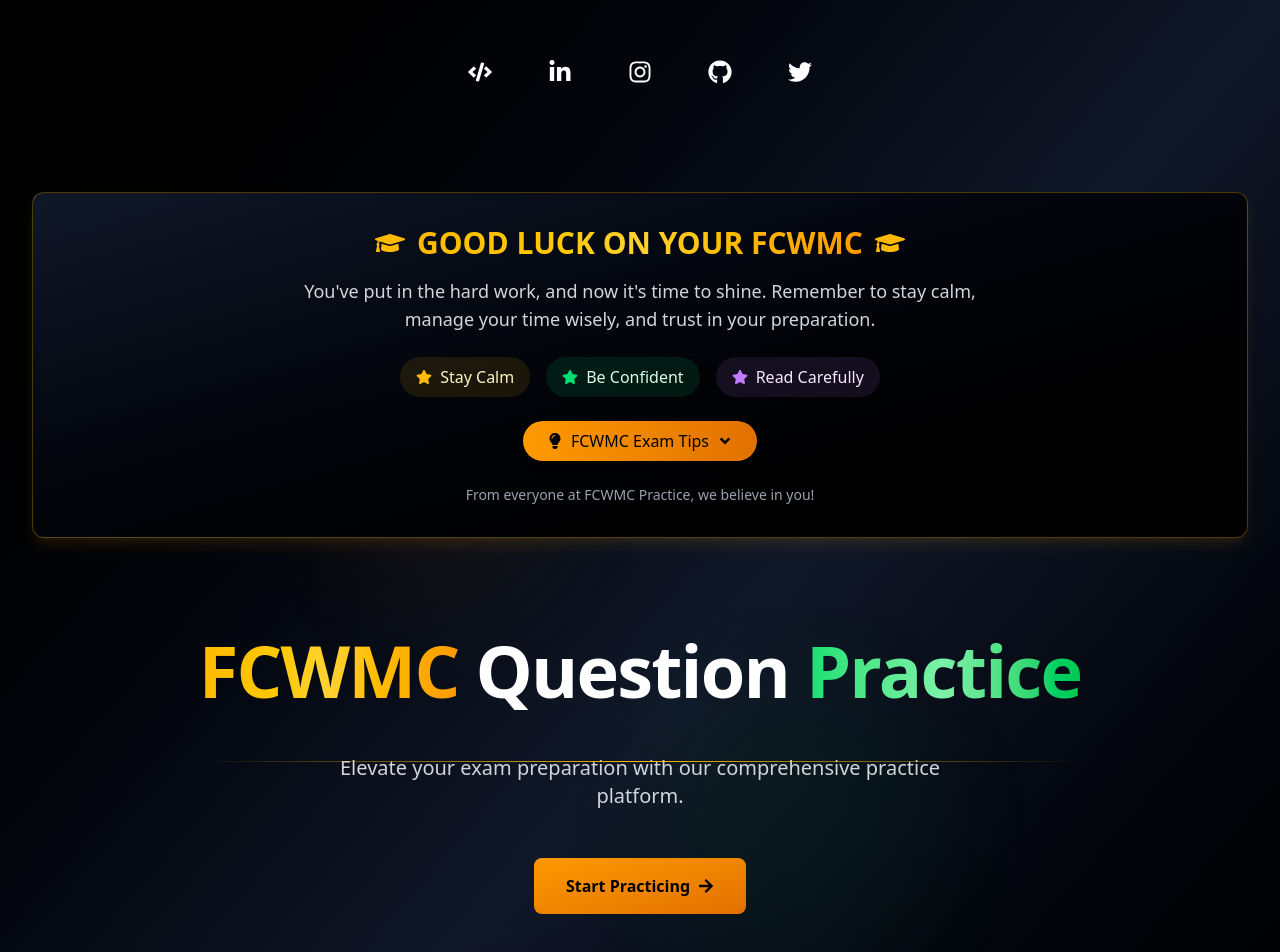
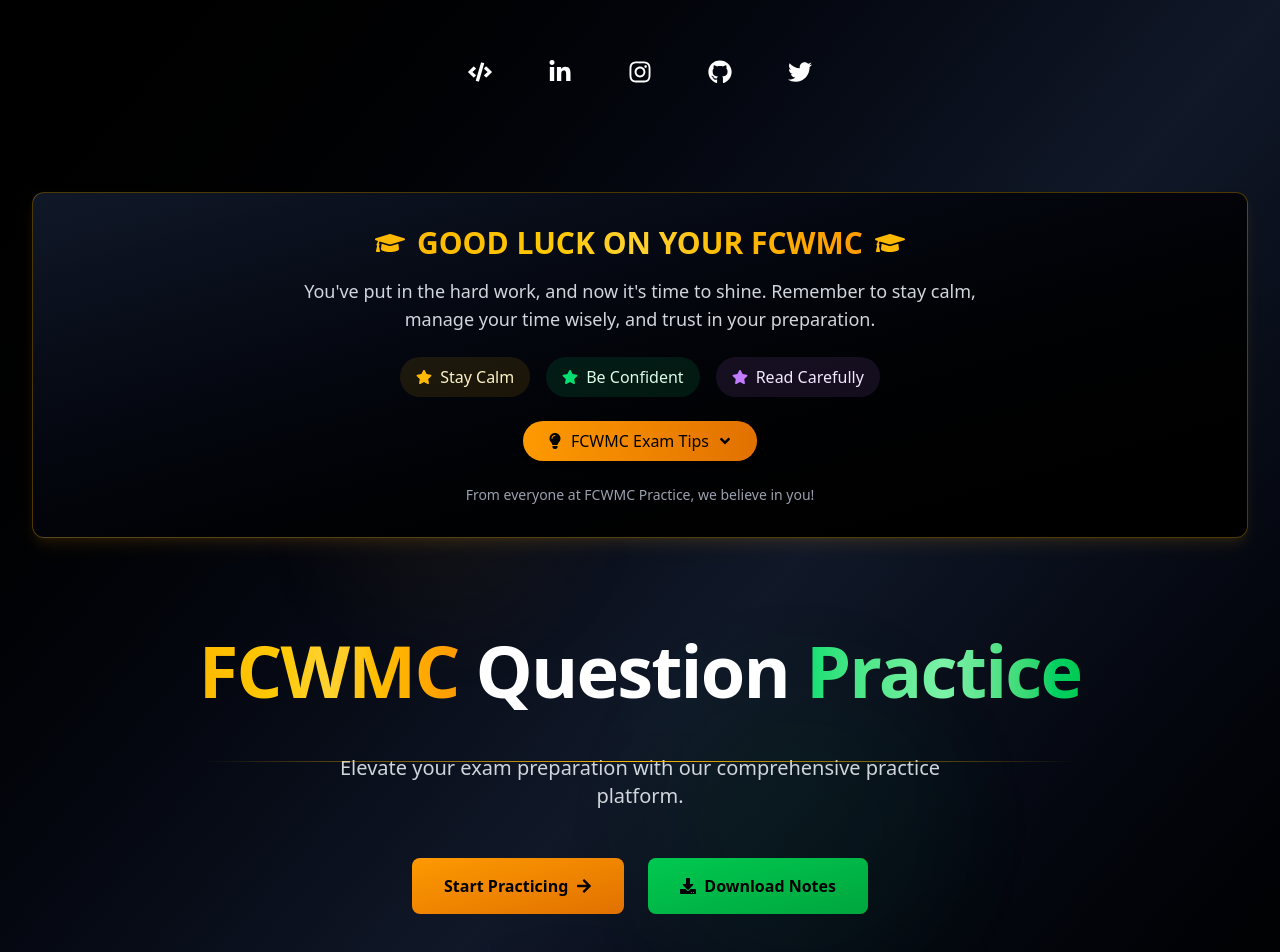
Before and after one commit to kumar10248/FCWMC, a Next.js app: page / in a window 1280 px wide. Shown: the top 952 px of the page. Built offline with nearby package versions, Linux system fonts and the light colour scheme.

Commit message:
update notes

```diff
--- a/src/app/page.tsx
+++ b/src/app/page.tsx
@@ -1,5 +1,5 @@
 import Link from 'next/link';
-import { FaBook, FaClock, FaGraduationCap, FaInstagram, FaGithub, FaTwitter, FaCode, FaLinkedinIn,  FaArrowRight } from 'react-icons/fa';
+import { FaBook, FaClock, FaGraduationCap, FaInstagram, FaGithub, FaTwitter, FaCode, FaLinkedinIn,  FaArrowRight, FaDownload } from 'react-icons/fa';
 import {ExamWishesBanner} from './components/ExamWishesBanner';
 
 export default function Home() {
@@ -58,14 +58,14 @@ export default function Home() {
                 </span>
               </Link>
 
-              {/* <a href="/complete_cloud-computing_notes.pdf" download="complete_cloud-computing-notes.pdf"
+              <a href="/FCWMC.pdf" download="FCWMC-computing-notes.pdf"
                 className="group relative inline-flex items-center justify-center overflow-hidden rounded-lg bg-gradient-to-br from-green-500 to-green-600 px-8 py-4 font-bold text-black transition duration-300 ease-out hover:scale-105">
                 <span className="absolute -right-14 -top-14 h-40 w-40 translate-x-full translate-y-full rotate-45 bg-white opacity-10 transition-all duration-700 ease-out group-hover:-translate-x-0 group-hover:-translate-y-0"></span>
                 <span className="relative flex items-center">
                   <FaDownload className="mr-2 group-hover:translate-y-1 transition-transform" />
                   Download Notes
                 </span>
-              </a> */}
+              </a>
             </div>
           </div>
 
```
Also changed, not shown: 1 other file (tests, documents, lock files or other folders).
